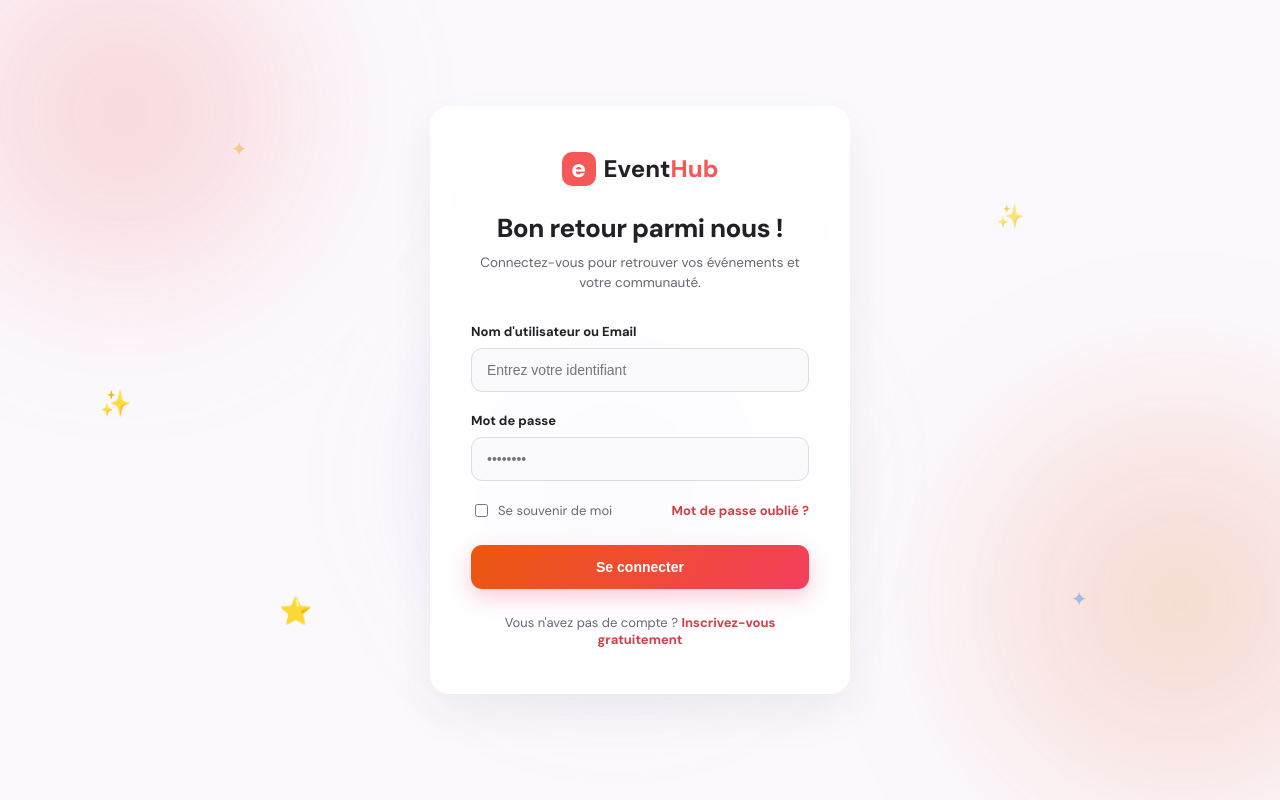
After one commit to meissen54/EventHub, a Django app: template core/templates/core/login.html in a window 1280 px wide. The commit adds this page. Run offline with Django 5.2, Linux system fonts and the light colour scheme; the template is opened without the code that fills it, so the values that code supplies are empty.

Commit message:
front accueil modif

```diff
--- /dev/null
+++ b/core/static/core/css/login.css
@@ -0,0 +1,231 @@
+@import url('https://fonts.googleapis.com/css2?family=DM+Sans:wght@400;500;600;700;800&display=swap');
+
+:root {
+    --ink: #202124;
+    --muted: #666872;
+    --accent: #f65858;
+    --accent-dark: #d83d47;
+    --radius: 20px;
+}
+
+* {
+    box-sizing: border-box;
+}
+
+body {
+    margin: 0;
+    font-family: "DM Sans", Arial, sans-serif;
+    color: var(--ink);
+    background: #fbf9fd;
+    min-height: 100vh;
+    display: grid;
+    place-items: center;
+    position: relative;
+    overflow-x: hidden;
+}
+
+/* FOND FLOTTANT (Cohérent avec le reste du site) */
+.floating-bg-container {
+    position: fixed;
+    top: 0;
+    left: 0;
+    width: 100vw;
+    height: 100vh;
+    pointer-events: none;
+    z-index: 0;
+    overflow: hidden;
+}
+
+.floating-orb {
+    position: absolute;
+    border-radius: 50%;
+    filter: blur(50px);
+    opacity: 0.6;
+    mix-blend-mode: multiply;
+    animation: advancedFloat 20s infinite ease-in-out alternate;
+}
+
+.orb-1 { width: 450px; height: 450px; background: radial-gradient(circle, rgba(246, 88, 88, 0.4) 0%, rgba(255, 120, 150, 0.05) 70%); top: -10%; left: -10%; animation-duration: 22s; }
+.orb-2 { width: 500px; height: 500px; background: radial-gradient(circle, rgba(234, 88, 12, 0.35) 0%, rgba(244, 63, 94, 0.05) 70%); bottom: -10%; right: -10%; animation-duration: 25s; }
+.orb-3 { width: 400px; height: 400px; background: radial-gradient(circle, rgba(117, 86, 216, 0.3) 0%, rgba(200, 150, 255, 0.05) 70%); top: 40%; left: 30%; animation-duration: 18s; }
+
+@keyframes advancedFloat {
+    0% { transform: translate(0, 0) scale(1); }
+    50% { transform: translate(40px, -50px) scale(1.1); }
+    100% { transform: translate(-30px, 40px) scale(0.9); }
+}
+
+.floating-star {
+    position: absolute;
+    font-size: 22px;
+    opacity: 0.8;
+    z-index: 1;
+    animation: starTwinkle 7s infinite ease-in-out alternate;
+}
+
+.star-1 { top: 15%; left: 18%; color: #f59e0b; }
+.star-2 { top: 25%; right: 20%; color: #ec4899; animation-delay: -2s; }
+.star-3 { bottom: 20%; left: 22%; color: #8b5cf6; animation-delay: -4s; }
+.star-4 { bottom: 25%; right: 15%; color: #3b82f6; animation-delay: -1s; }
+.star-5 { top: 50%; left: 8%; color: #10b981; animation-delay: -3s; }
+
+@keyframes starTwinkle {
+    0% { transform: translateY(0) scale(0.8); opacity: 0.3; }
+    50% { transform: translateY(-15px) scale(1.2); opacity: 1; }
+    100% { transform: translateY(15px) scale(0.9); opacity: 0.4; }
+}
+
+/* CARTE DE CONNEXION */
+.login-wrapper {
+    position: relative;
+    z-index: 2;
+    width: 100%;
+    max-width: 460px;
+    padding: 20px;
+}
+
+.login-card {
+    background: rgba(255, 255, 255, 0.85);
+    backdrop-filter: blur(15px);
+    border: 1px solid rgba(255, 255, 255, 0.9);
+    border-radius: var(--radius);
+    padding: 45px 40px;
+    box-shadow: 0 20px 45px rgba(0, 0, 0, 0.06);
+    text-align: center;
+}
+
+.logo {
+    display: inline-flex;
+    align-items: center;
+    gap: 8px;
+    font-size: 24px;
+    font-weight: 800;
+    margin-bottom: 25px;
+    text-decoration: none;
+    color: var(--ink);
+}
+
+.logo-symbol {
+    width: 34px;
+    height: 34px;
+    display: grid;
+    place-items: center;
+    color: #fff;
+    background: var(--accent);
+    border-radius: 10px;
+    font-size: 25px;
+}
+
+.logo-accent {
+    color: var(--accent);
+}
+
+.login-card h1 {
+    margin: 0 0 8px;
+    font-size: 26px;
+    font-weight: 800;
+    letter-spacing: -0.5px;
+}
+
+.login-subtitle {
+    margin: 0 0 30px;
+    color: var(--muted);
+    font-size: 13.5px;
+    line-height: 1.5;
+}
+
+/* FORMULAIRE */
+.login-form {
+    text-align: left;
+}
+
+.form-group {
+    margin-bottom: 20px;
+}
+
+.form-group label {
+    display: block;
+    margin-bottom: 8px;
+    font-size: 13px;
+    font-weight: 700;
+    color: var(--ink);
+}
+
+.form-group input {
+    width: 100%;
+    padding: 13px 15px;
+    border: 1px solid #dcdce2;
+    border-radius: 11px;
+    background: #fafafc;
+    font-size: 14px;
+    color: var(--ink);
+    outline: none;
+    transition: border-color 0.2s, box-shadow 0.2s, background 0.2s;
+}
+
+.form-group input:focus {
+    border-color: var(--accent);
+    background: #fff;
+    box-shadow: 0 0 0 4px rgba(246, 88, 88, 0.12);
+}
+
+.form-actions {
+    display: flex;
+    justify-content: space-between;
+    align-items: center;
+    margin-bottom: 25px;
+    font-size: 13px;
+}
+
+.remember-me {
+    display: flex;
+    align-items: center;
+    gap: 7px;
+    color: var(--muted);
+    cursor: pointer;
+}
+
+.forgot-password {
+    color: var(--accent-dark);
+    font-weight: 700;
+    text-decoration: none;
+}
+
+.forgot-password:hover {
+    text-decoration: underline;
+}
+
+.submit-button {
+    width: 100%;
+    padding: 14px;
+    border: none;
+    border-radius: 11px;
+    background: linear-gradient(135deg, #ea580c 0%, #f43f5e 100%);
+    color: white;
+    font-size: 14px;
+    font-weight: 700;
+    cursor: pointer;
+    box-shadow: 0 8px 20px rgba(244, 63, 94, 0.25);
+    transition: transform 0.2s, box-shadow 0.2s;
+}
+
+.submit-button:hover {
+    transform: translateY(-2px);
+    box-shadow: 0 12px 25px rgba(244, 63, 94, 0.35);
+}
+
+.signup-redirect {
+    margin: 25px 0 0;
+    font-size: 13px;
+    color: var(--muted);
+}
+
+.signup-redirect a {
+    color: var(--accent-dark);
+    font-weight: 700;
+    text-decoration: none;
+}
+
+.signup-redirect a:hover {
+    text-decoration: underline;
+}
--- /dev/null
+++ b/core/templates/core/login.html
@@ -0,0 +1,71 @@
+{% load static %}
+<!DOCTYPE html>
+<html lang="fr">
+<head>
+    <meta charset="UTF-8">
+    <meta name="viewport" content="width=device-width, initial-scale=1.0">
+    <title>Connexion — EventHub</title>
+    <!-- Lien vers votre fichier CSS indépendant -->
+    <link rel="stylesheet" href="{% static 'core/css/login.css' %}">
+</head>
+<body>
+
+    <!-- ÉLÉMENTS FLOTTANTS D'ARRIÈRE-PLAN (Cohérents avec votre site) -->
+    <div class="floating-bg-container" aria-hidden="true">
+        <div class="floating-orb orb-1"></div>
+        <div class="floating-orb orb-2"></div>
+        <div class="floating-orb orb-3"></div>
+
+        <!-- Étoiles d'arrière-plan -->
+        <div class="floating-star star-1">✦</div>
+        <div class="floating-star star-2">✨</div>
+        <div class="floating-star star-3">⭐</div>
+        <div class="floating-star star-4">✦</div>
+        <div class="floating-star star-5">✨</div>
+    </div>
+
+    <div class="login-wrapper">
+        <div class="login-card">
+
+            <a href="{% url 'home' %}" class="logo">
+                <span class="logo-symbol">e</span>
+                <span>Event<span class="logo-accent">Hub</span></span>
+            </a>
+
+            <h1>Bon retour parmi nous !</h1>
+            <p class="login-subtitle">Connectez-vous pour retrouver vos événements et votre communauté.</p>
+
+            <!-- Formulaire de connexion Django -->
+            <form method="post" action="" class="login-form">
+                {% csrf_token %}
+
+                <!-- Si vous utilisez un formulaire Django standard (ex: AuthenticationForm), vous pouvez afficher les champs ici, ou les structurer manuellement -->
+                <div class="form-group">
+                    <label for="username">Nom d'utilisateur ou Email</label>
+                    <input type="text" id="username" name="username" placeholder="Entrez votre identifiant" required>
+                </div>
+
+                <div class="form-group">
+                    <label for="password">Mot de passe</label>
+                    <input type="password" id="password" name="password" placeholder="••••••••" required>
+                </div>
+
+                <div class="form-actions">
+                    <label class="remember-me">
+                        <input type="checkbox" name="remember"> Se souvenir de moi
+                    </label>
+                    <a href="#" class="forgot-password">Mot de passe oublié ?</a>
+                </div>
+
+                <button type="submit" class="submit-button">Se connecter</button>
+            </form>
+
+            <p class="signup-redirect">
+                Vous n'avez pas de compte ? <a href="/accounts/signup/">Inscrivez-vous gratuitement</a>
+            </p>
+
+        </div>
+    </div>
+
+</body>
+</html>
```
Also changed, not shown: core/static/core/css/style.css (+61 -41 lines), core/templates/core/home.html (+17 -2 lines).
